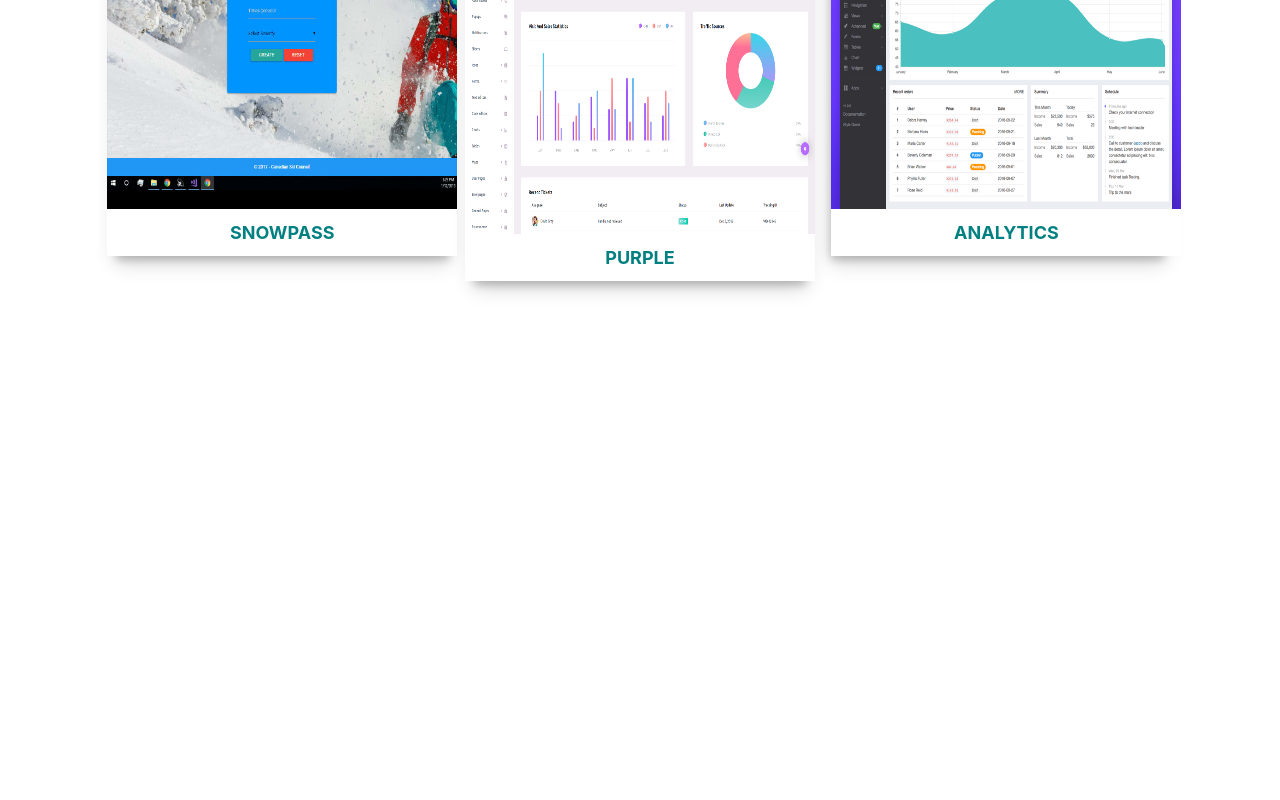
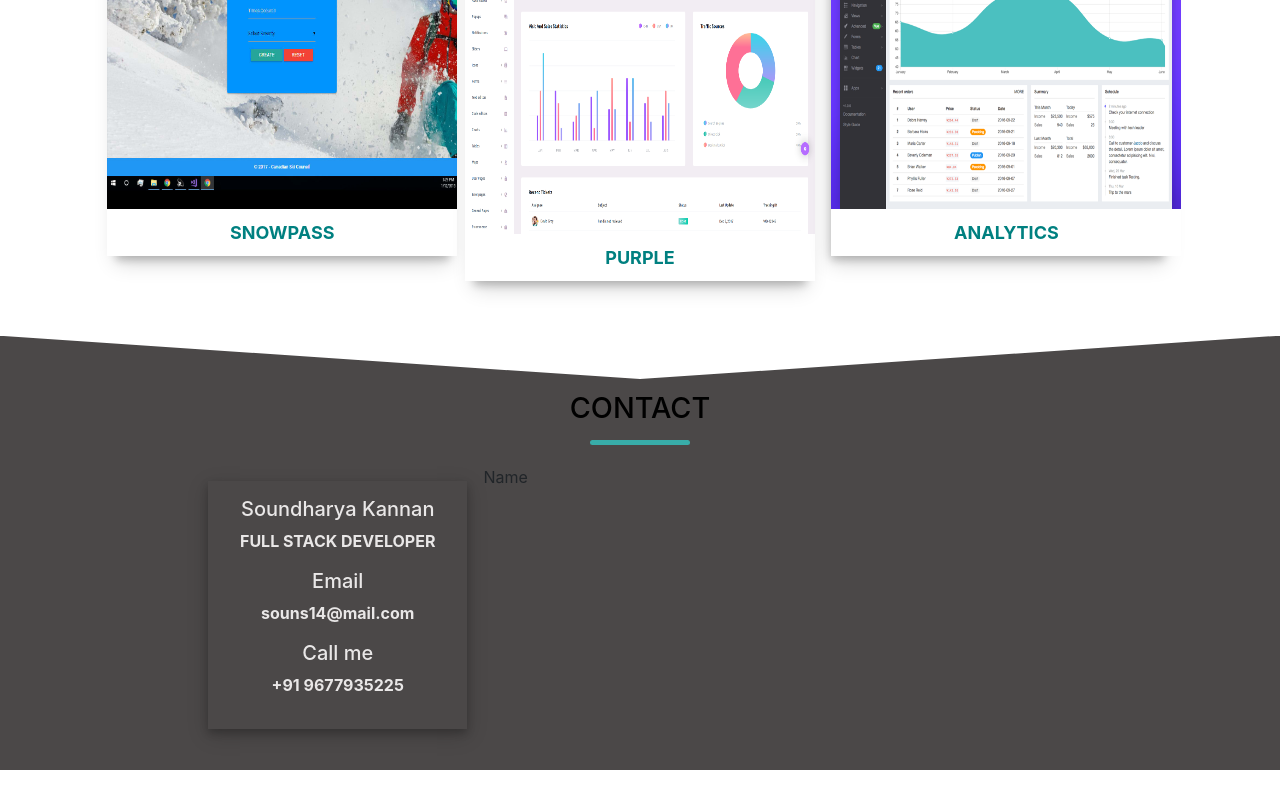
Before and after one commit to soundharya04/portfolio, a React (Create React App) app: page / in a window 1280 px wide. Shown: the part 1915-2715 px from the top of the page. Before the commit the page ends 2251 px from the top, so only its background shows below. Built offline with nearby package versions, Linux system fonts and the light colour scheme.

Commit message:
contacts

```diff
--- a/src/App.css
+++ b/src/App.css
@@ -530,3 +530,95 @@ nav {
   height: 350px;
   width: 350px;
 }
+
+/*-----Contacts-------*/
+
+.vsection {
+  height: auto;
+  width: 100%;
+  -webkit-clip-path: polygon(50% 10%, 100% 0, 100% 100%, 50% 100%, 0 100%, 0 0);
+  clip-path: polygon(50% 10%, 100% 0, 100% 100%, 50% 100%, 0 100%, 0 0);
+  -webkit-background-size: cover;
+  -moz-background-size: cover;
+  -o-background-size: cover;
+  background-size: cover;
+  background-color: rgb(75, 72, 72);
+  padding-top: 25px;
+  margin-bottom: 30px;
+  padding-bottom: 25px;
+}
+
+.contact {
+  display: flex;
+  margin-left: 15%;
+  margin-right: 15%;
+}
+
+.contact_section {
+  display: flex;
+  flex-direction: column;
+  justify-content: center;
+  align-items: center;
+}
+
+.button {
+  background: none;
+  border: 0;
+  box-sizing: border-box;
+  margin: 1em;
+  padding: 1em 2em;
+  box-shadow: 0 4px 8px 0 rgba(0, 0, 0, 0.2), 0 6px 20px 0 rgba(0, 0, 0, 0.19);
+
+  color: #e9e7e7;
+  font-size: inherit;
+  font-weight: 700;
+  position: relative;
+  vertical-align: middle;
+  display: flex;
+  justify-content: center;
+  align-items: center;
+  color: #e9e7e7;
+  flex-direction: column;
+}
+.button::before,
+.button::after {
+  box-sizing: inherit;
+  content: "";
+  position: absolute;
+  width: 100%;
+  height: 100%;
+}
+.draw {
+  transition: color 0.25s;
+}
+.draw::before,
+.draw::after {
+  border: 2px solid transparent;
+  width: 0;
+  height: 0;
+}
+.draw::before {
+  top: 0;
+  left: 0;
+}
+.draw::after {
+  bottom: 0;
+  right: 0;
+}
+
+.draw:hover::before,
+.draw:hover::after {
+  width: 100%;
+  height: 100%;
+}
+.draw:hover::before {
+  border-top-color: rgb(221, 34, 50);
+  border-right-color: rgb(221, 34, 50);
+  transition: width 0.25s ease-out, height 0.25s ease-out 0.25s;
+}
+.draw:hover::after {
+  border-bottom-color: rgb(221, 34, 50);
+  border-left-color: rgb(221, 34, 50);
+  transition: border-color 0s ease-out 0.5s, width 0.25s ease-out 0.5s,
+    height 0.25s ease-out 0.75s;
+}
--- a/src/App.js
+++ b/src/App.js
@@ -5,6 +5,7 @@ import About from "./Components/About";
 import Header from "./Components/Header";
 import Navbar from "./Components/Navbar";
 import Projects from "./Components/Projects";
+import Contacts from "./Components/Contacts";
 
 //styles
 import "./App.css";
@@ -25,6 +26,7 @@ class App extends Component {
           <Header></Header>
           <About></About>
           <Projects></Projects>
+          <Contacts></Contacts>
         </div>
       </div>
     );
--- /dev/null
+++ b/src/Components/Contacts.js
@@ -0,0 +1,32 @@
+import React from "react";
+import { Vsection } from "./Sections";
+
+const Contacts = () => {
+  return (
+    <Vsection classname="vsection" heading="CONTACT">
+      <div className="contact">
+        <div className="button draw">
+          <span className="contact_section">
+            <h5>Soundharya Kannan</h5>
+            <p>FULL STACK DEVELOPER</p>
+          </span>
+          <span className="contact_section">
+            <h5>Email</h5>
+            <p>souns14@mail.com</p>
+          </span>
+          <span className="contact_section">
+            <h5>Call me</h5>
+            <p>+91 9677935225</p>
+          </span>
+        </div>
+        <div>
+          <div className="reach">
+            <p>Name</p>
+          </div>
+        </div>
+      </div>
+    </Vsection>
+  );
+};
+
+export default Contacts;
--- /dev/null
+++ b/src/Components/Sections.js
@@ -0,0 +1,11 @@
+import React from "react";
+
+export const Vsection = ({ classname, heading, ...props }) => {
+  return (
+    <section className={classname}>
+      {console.log(classname, "123")}
+      <h2 className="section_heading">{heading}</h2>
+      <div>{props.children}</div>
+    </section>
+  );
+};
```
